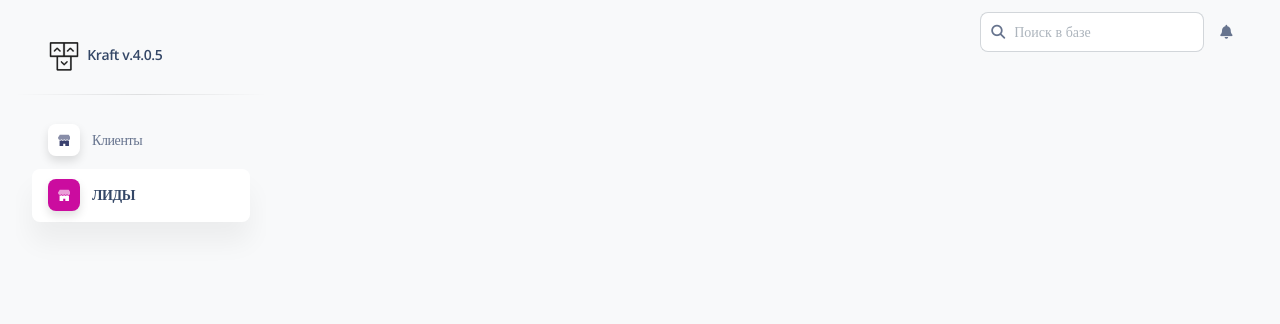
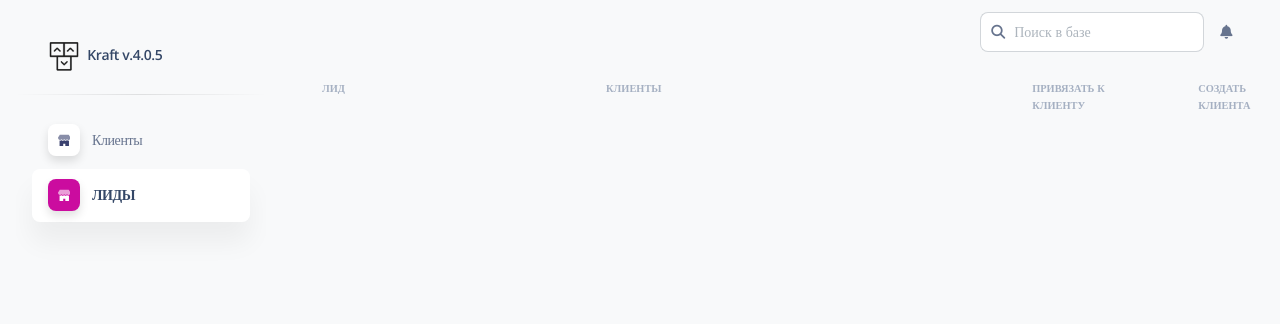
Before and after one commit to toskuef/erp_project, a Django app: page /lead/ in a window 1280 px wide. Shown: the top 324 px of the page. Run offline with Django 3.2, Linux system fonts and the light colour scheme; data that the repository does not hold is empty; some libraries are stand-ins or nearby versions.

Commit message:
Готов к деплою обновленного списка лидов

```diff
--- a/crm/forms.py
+++ b/crm/forms.py
@@ -7,8 +7,9 @@ from .validation import validation_ru_letters, validation_phone
 
 
 class CustomerForm(forms.ModelForm):
-    fio_choices = forms.ModelChoiceField(queryset=Customer.objects.all(),
-                                         widget=forms.Select(attrs={
+    fio_choices = forms.ModelChoiceField(
+        queryset=Customer.objects.filter(social_web__id_user__isnull=True),
+        widget=forms.Select(attrs={
                                              'class': 'form-control col',
                                              'name': 'first_name'
 
--- a/crm/views.py
+++ b/crm/views.py
@@ -708,9 +708,8 @@ class LeadList(ListView):
     def post(self, request, *args, **kwargs):
         if request.method == 'POST':
             if 'lead_pk' in request.POST:
-                customer = request.POST('fio_choices')
-                # print(pk_cust)
-                # customer = Customer.objects.get(pk=pk_cust)
+                pk_cust = request.POST['fio_choices']
+                customer = Customer.objects.get(pk=pk_cust)
                 Lead.objects.filter(pk=request.POST['lead_pk']).update(
                     is_customer=True)
             else:
--- a/templates/crm/crm_lead.html
+++ b/templates/crm/crm_lead.html
@@ -47,9 +47,28 @@
 {#                </tr>#}
 {#                </thead>#}
 {#                <tbody>#}
+  <div class="container-fluid my-3">
+    <div class="row mb-3">
+      <div class="col-11">
         <div class="container-fluid">
+          <div class="row">
+            <div class="col-4 text-uppercase text-secondary text-xxs font-weight-bolder opacity-7">
+              ЛИД
+            </div>
+            <div class="col-6 text-uppercase text-secondary text-xxs font-weight-bolder opacity-7">
+              Клиенты
+            </div>
+            <div class="col-2 text-uppercase text-secondary text-xxs font-weight-bolder opacity-7">
+              Привязать к клиенту
+            </div>
+          </div>
+        </div>
+      </div>
+      <div class="col-1 text-uppercase text-secondary text-xxs font-weight-bolder opacity-7">
+        Создать клиента
+      </div>
+    </div>
     {% for lead in leads %}
-
       <div class="row">
         <form action="{% url 'crm:crm_lead' %}" method="post" class="col-11">
           <div class="container-fluid">
@@ -80,8 +99,6 @@
                      name="lead_pk">
 
 
-
-
               <div class="col-2">
                 <button class="btn btn-light text-xxs m-0 p-2 "
                         type="submit">Привязать
@@ -90,8 +107,6 @@
             </div>
           </div>
         </form>
-
-
 
 
         <form action="{% url 'crm:crm_lead' %}" method="post" class="col-1">
@@ -111,8 +126,6 @@
           </td>
         </form>
       </div>
-
-
     {% endfor %}
   </div>
 {#                </tbody>#}
```
Lines whose indentation alone changed are shown as unchanged.
